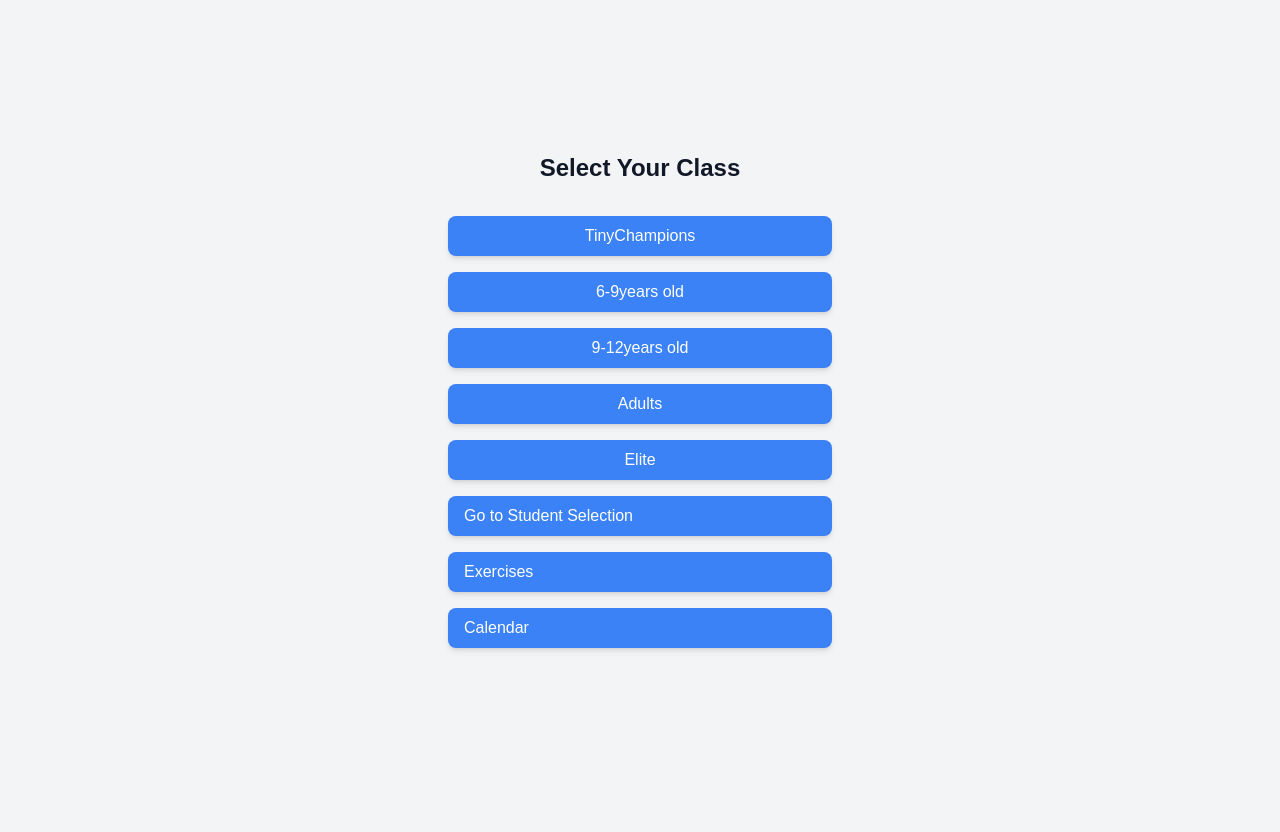
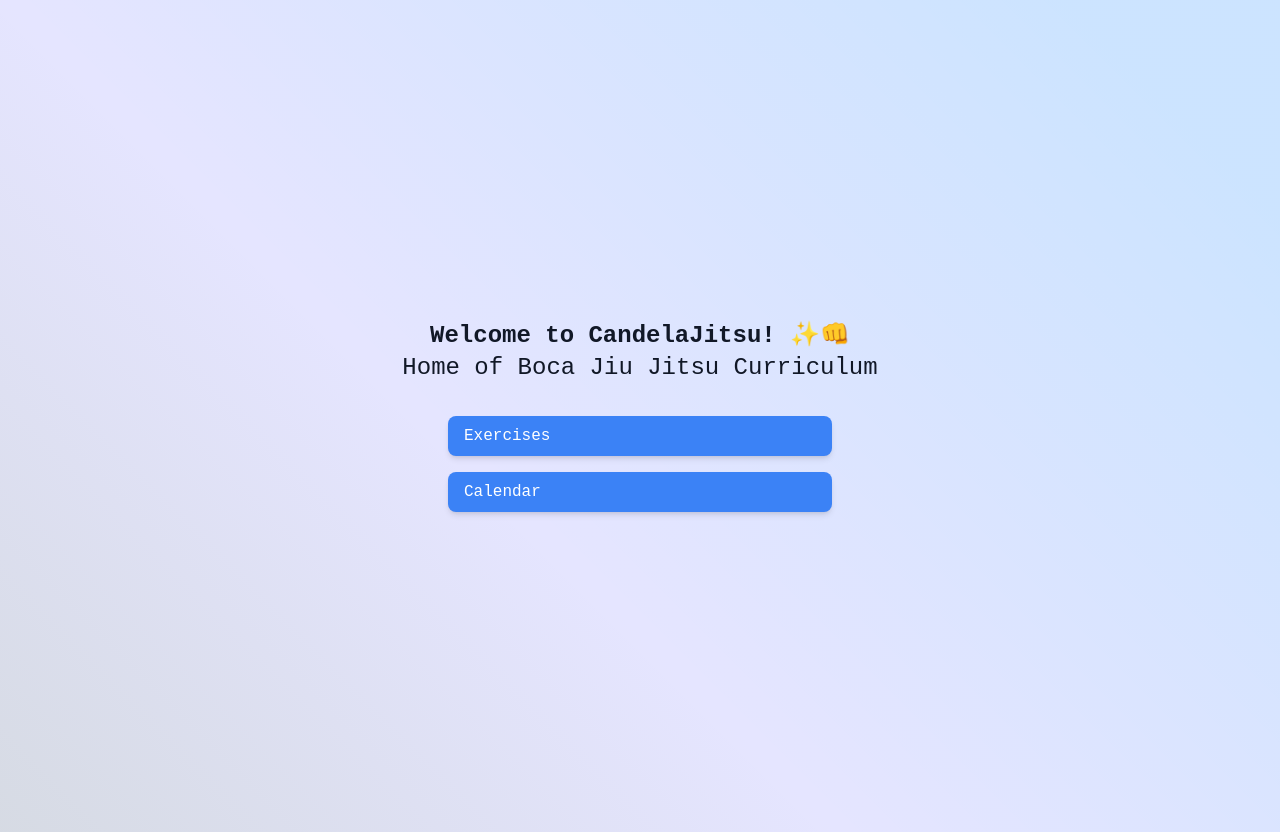
Before and after one commit to mario-del-risco/bocabjj, a Next.js app: page / in a window 1280 px wide. Before the commit the page ends 800 px from the top, so only its background shows below. Built offline with nearby package versions, Linux system fonts and the light colour scheme.

Commit message:
modified:   app/calendar/page.jsx 	modified:   app/globals.css 	modified:   app/layout.js 	modified:   app/page.js 	new file:   components/HomeButton.jsx 	modified:   components/WeeklyCalendar.jsx 	modified:   package-lock.json 	modified:   package.json

```diff
--- a/app/calendar/page.jsx
+++ b/app/calendar/page.jsx
@@ -1,9 +1,14 @@
 import WeeklyCalendar from "../../components/WeeklyCalendar";
+import HomeButton from "../../components/HomeButton";
 
 const CalendarPage = () => {
   return (
-    <div>
-      <h1>My Weekly Calendar</h1>
+    <div className="flex items-center flex-col">
+      <div className="flex items-center justify-between w-full">
+        <h1 className="text-center mt-2 font-bold w-full">Curriculum Plan</h1>
+        <HomeButton className="ml-auto" />
+      </div>
+
       <WeeklyCalendar />
     </div>
   );
--- a/app/globals.css
+++ b/app/globals.css
@@ -1,7 +1,13 @@
+/* styles/globals.css */
+
+/* Tailwind imports */
 @tailwind base;
 @tailwind components;
 @tailwind utilities;
 
+@import url("https://fonts.googleapis.com/css2?family=Outfit:wght@100..900&family=Parkinsans:wght@300..800&family=Roboto+Mono:ital,wght@0,100..700;1,100..700&display=swap");
+
+/* Root theme for color scheme */
 :root {
   --background: #ffffff;
   --foreground: #cfcfcf;
@@ -14,34 +20,46 @@
   }
 }
 
+/* Basic body styling */
 body {
   color: var(--foreground);
   background: var(--background);
-  font-family: Arial, Helvetica, sans-serif;
+  font-family: "Roboto Mono", monospace;
+  font-optical-sizing: auto;
+  font-weight: 500;
+  font-style: normal;
+}
+
+/* Additional styles for your specific components */
+.outfit-calendar {
+  font-family: "Outfit", sans-serif;
+  font-optical-sizing: auto;
+  font-weight: 700;
+  font-style: normal;
 }
 
 .belt-container {
   display: inline-block;
-  width: 150px; /* Adjust width as needed */
-  height: 20px; /* Adjust height as needed */
-  background-color: #fff; /* White belt base */
-  border-radius: 5px; /* Rounded corners */
-  position: relative; /* For positioning stripes */
+  width: 150px;
+  height: 20px;
+  background-color: #fff;
+  border-radius: 5px;
+  position: relative;
 }
 
 .belt-stripe {
   position: absolute;
-  top: 5px; /* Adjust vertical position */
+  top: 5px;
   left: 0;
   width: 100%;
-  height: 10px; /* Adjust stripe height */
-  background-color: #000; /* Black stripe color */
+  height: 10px;
+  background-color: #000;
 }
 
 .belt-stripe-one {
   left: 50%;
-  transform: translateX(-50%); /* Center the stripe */
-  width: 50%; /* Half the belt width */
+  transform: translateX(-50%);
+  width: 50%;
 }
 
 .belt-stripe-two {
@@ -53,3 +71,29 @@ body {
   left: 0;
   width: 50%;
 }
+
+/* Watery Background */
+@layer utilities {
+  .water-background {
+    background: linear-gradient(
+      45deg,
+      rgba(31, 59, 82, 0.2) 25%,
+      rgba(0, 0, 255, 0.1) 50%,
+      rgba(0, 119, 255, 0.2) 75%
+    );
+    background-size: 200% 200%;
+    animation: waterMotion 10s ease-in-out infinite;
+  }
+
+  @keyframes waterMotion {
+    0% {
+      background-position: 0% 0%;
+    }
+    50% {
+      background-position: 100% 100%;
+    }
+    100% {
+      background-position: 0% 0%;
+    }
+  }
+}
--- a/app/layout.js
+++ b/app/layout.js
@@ -1,13 +1,21 @@
-import "../app/globals.css"; // Adjust the path based on where your CSS is located
+// RootLayout.js
+import "./globals.css"; // Adjust the path based on where your CSS is located
+
 export const metadata = {
-  title: "Jiu-Jitsu Gym Schedule",
-  description: "Mobile-friendly app for managing Jiu-Jitsu classes",
+  title: "BocaBJJ.structuredCandela",
+  description: "CandelaJitsu",
 };
 
 export default function RootLayout({ children }) {
   return (
     <html lang="en">
-      <body className="bg-gray-100 text-gray-900 ">{children}</body>
+      <head>
+        <title>{metadata.title}</title>
+        <meta name="description" content={metadata.description} />
+      </head>
+      <body className="flex items-center justify-center text-gray-900 water-background">
+        <div className="w-full  p-4">{children}</div>
+      </body>
     </html>
   );
 }
--- a/app/page.js
+++ b/app/page.js
@@ -13,17 +13,22 @@ const classes = [
 export default function HomePage() {
   return (
     <main className="flex items-center justify-center h-screen flex-col">
-      <h1 className="text-2xl font-bold mb-8 text-center">Select Your Class</h1>
+      <h1 className="text-2xl font-bold mb-8 text-center">
+        <h1>Welcome to CandelaJitsu! ✨👊</h1>
+        <p className=" font-thin text-opacity-50 font-">
+          Home of Boca Jiu Jitsu Curriculum
+        </p>
+      </h1>
       <div className="grid grid-cols-1 gap-4 w-full max-w-sm">
-        {classes.map((bjjclassName) => (
+        {/*{classes.map((bjjclassName) => (
           <ClassButton key={bjjclassName} className={bjjclassName} />
-        ))}
-        <Link
+        ))}*/}
+        {/*<Link
           href="/selectStudent"
           className="bg-blue-500 text-white px-4 py-2 rounded-lg shadow-md hover:bg-blue-600 transition-all"
         >
           Go to Student Selection
-        </Link>
+        </Link>*/}
         <Link
           href="/exercises"
           className="bg-blue-500 text-white px-4 py-2 rounded-lg shadow-md hover:bg-blue-600 transition-all"
--- /dev/null
+++ b/components/HomeButton.jsx
@@ -0,0 +1,13 @@
+import Link from "next/link";
+
+const HomeButton = () => {
+  return (
+    <Link href="/" passHref>
+      <button className="p-2 bg-blue-500 text-white rounded-md hover:bg-blue-600 text-nowrap">
+        Go Home
+      </button>
+    </Link>
+  );
+};
+
+export default HomeButton;
--- a/components/WeeklyCalendar.jsx
+++ b/components/WeeklyCalendar.jsx
@@ -1,45 +1,129 @@
-// WeeklyCalendar.js
 "use client";
 import React, { useState, useEffect } from "react";
-import { getCalendarData } from "./dataConnect"; // Import your Data Connect function
+import { getCalendarData } from "./dataConnect";
 
 const WeeklyCalendar = () => {
   const [calendarData, setCalendarData] = useState({});
+  const [selectedWeek, setSelectedWeek] = useState(null);
 
   useEffect(() => {
     const fetchData = async () => {
       const data = await getCalendarData();
-      // Sort the data by week number
       const sortedData = Object.entries(data)
         .sort(([weekA], [weekB]) => parseInt(weekA) - parseInt(weekB))
         .reduce((acc, [week, days]) => ({ ...acc, [week]: days }), {});
       setCalendarData(sortedData);
+
+      // Automatically select the first week if available
+      if (Object.keys(sortedData).length > 0) {
+        setSelectedWeek(Object.keys(sortedData)[0]);
+      }
     };
 
     fetchData();
   }, []);
 
+  const handleWeekChange = (event) => {
+    setSelectedWeek(event.target.value);
+  };
+
+  const renderDayCard = (day, data) => {
+    const isClassDay = ["Monday", "Wednesday", "Friday", "Saturday"].includes(
+      data.day_index
+    );
+
+    return (
+      <div key={day} className="w-full sm:w-1/2 md:w-1/3 lg:w-1/4 p-2">
+        <div
+          className={`
+          border rounded-lg p-3 h-full
+          ${isClassDay ? "bg-red-50" : "bg-gray-50"}
+        `}
+        >
+          <div className="text-center mb-2">
+            <h3 className="font-bold text-lg">{data.day_index}</h3>
+            <p className="text-sm text-gray-600">
+              {data.month} {data.date.slice(2, 4)}
+            </p>
+            {data.do_we_have_class !== "yes_class_today" && (
+              <p className="text-red-500 font-semibold">No Class</p>
+            )}
+          </div>
+
+          {isClassDay && (
+            <div className="space-y-2">
+              {["Little Kids", "Middle Kids", "Big Kids", "Adults"].map(
+                (group) => (
+                  <div
+                    key={group}
+                    className="bg-white p-2 rounded-md shadow-sm"
+                  >
+                    <h4 className="font-semibold text-sm">{group}</h4>
+                    <p className="text-xs">Age Range: {data[group].New}</p>
+                    <p className="text-xs">Activity: {data[group].Review}</p>
+                    <p className="text-xs">Pay: {data[group].Play}</p>
+                  </div>
+                )
+              )}
+              <div className="bg-blue-100 p-2 rounded-md text-center mt-2">
+                <p className="text-sm font-medium">
+                  Next Belt test in: {data.days_until_test} days
+                </p>
+              </div>
+            </div>
+          )}
+        </div>
+      </div>
+    );
+  };
+
   return (
-    <div className="container p-10">
-      {Object.entries(calendarData).map(([week, days]) => (
-        <div key={week} className="week">
-          <h2>Week {week}</h2>
-          <div className="grid grid-cols-7 my-10">
-            {Object.entries(days).map(([day, data]) => (
-              <div key={day} className="day">
-                <h3>{day}</h3>
-                <p>Date: {data.date}</p>
-                <p>Month: {data.month}</p>
-                <p>
-                  Class:{" "}
-                  {data.do_we_have_class === "yes_class_today" ? "Yes" : "No"}
-                </p>
-                {/* Add more data fields as needed */}
-              </div>
-            ))}
+    <div className="min-h-screen p-4">
+      {/* Week Selection Dropdown - Fixed at Top */}
+      <div className="sticky top-0 bg-white z-10 mb-4 shadow-sm py-2">
+        <select
+          className="w-full max-w-xs mx-auto block p-2 border rounded-md focus:outline-none focus:ring-2 focus:ring-blue-500"
+          value={selectedWeek || ""}
+          onChange={handleWeekChange}
+        >
+          <option value="" disabled>
+            Select a Week
+          </option>
+          {Object.keys(calendarData).map((week) => (
+            <option key={week} value={week}>
+              Week {week}
+            </option>
+          ))}
+        </select>
+      </div>
+
+      {/* Selected Week Details */}
+      {selectedWeek && calendarData[selectedWeek] && (
+        <div className="container mx-auto">
+          <h2 className="text-2xl font-bold text-center mb-6">
+            Week {selectedWeek}
+          </h2>
+
+          {/* Days Grid */}
+          <div className="flex flex-wrap -mx-2 justify-center">
+            {Object.entries(calendarData[selectedWeek])
+              .filter(([key]) =>
+                ["1", "2", "3", "4", "5", "6", "7"].includes(key)
+              )
+              .map(([day, data]) => renderDayCard(day, data))}
           </div>
+
+          {/* Black Belt Excellence */}
+          {calendarData[selectedWeek].bbe && (
+            <div className="bg-black text-white p-4 mt-6 rounded-lg text-center">
+              <p className="text-xl font-extrabold">
+                {calendarData[selectedWeek].bbe}
+              </p>
+              <p className="text-gray-400 text-sm">Black Belt Excellence</p>
+            </div>
+          )}
         </div>
-      ))}
+      )}
     </div>
   );
 };
--- a/package.json
+++ b/package.json
@@ -9,6 +9,7 @@
     "lint": "next lint"
   },
   "dependencies": {
+    "@next/font": "^14.2.15",
     "date-fns": "^4.1.0",
     "firebase": "^11.0.2",
     "next": "15.0.3",
```
Also changed, not shown: 1 other file (tests, documents, lock files or other folders).
